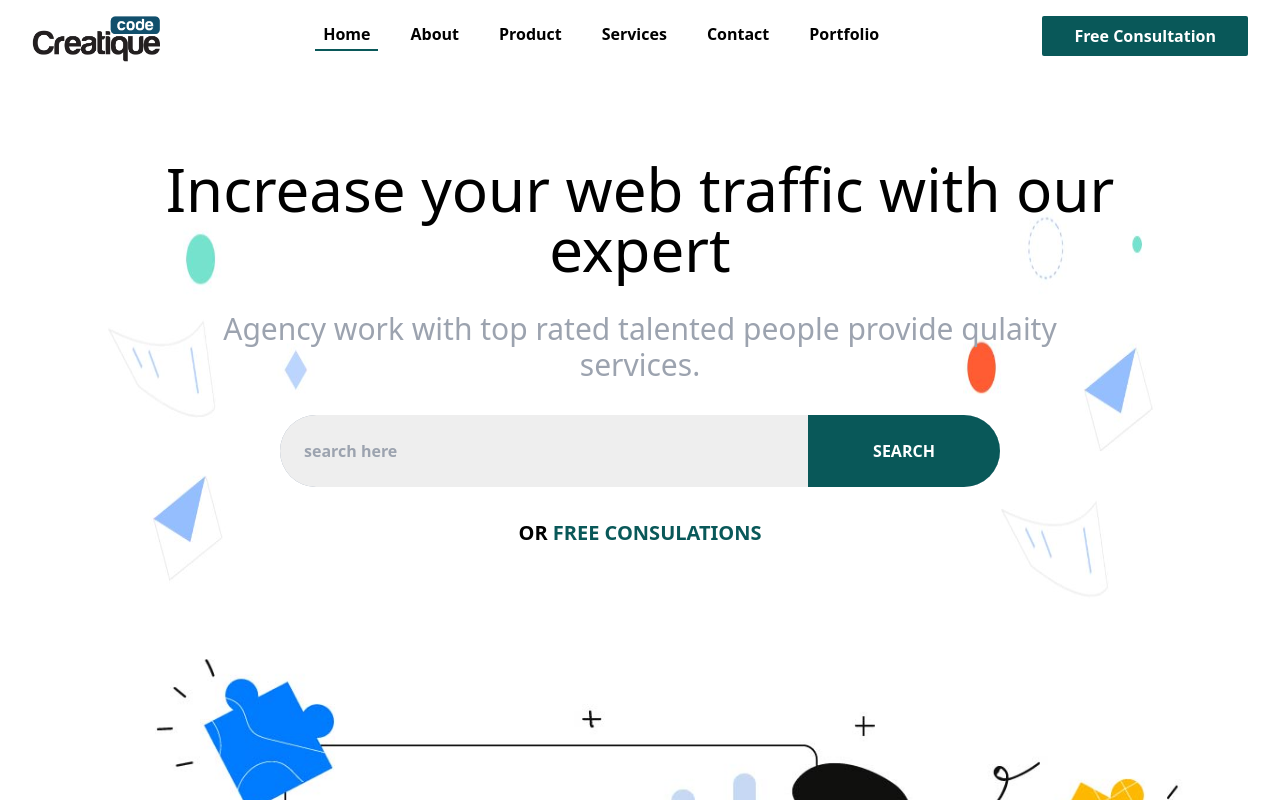
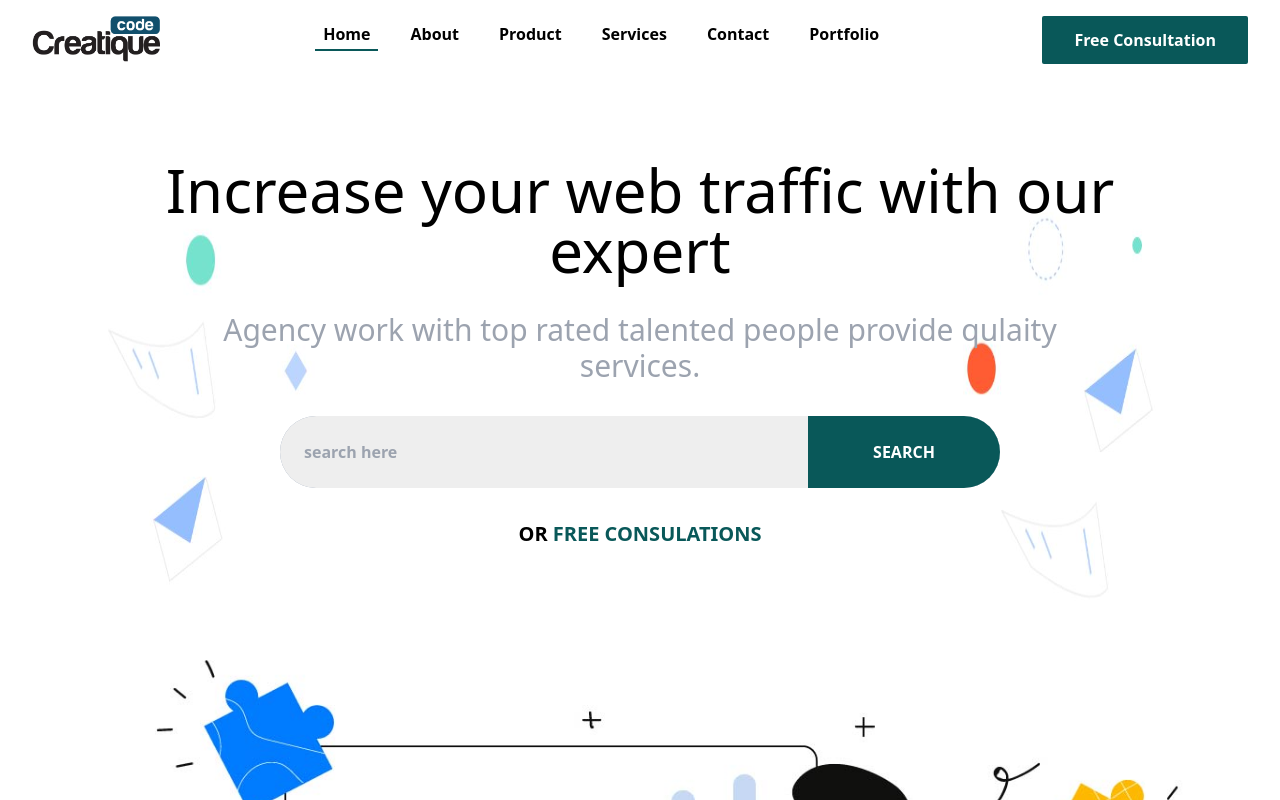
Before and after one commit to ahsanTonmoy/creatiqueCode, a Next.js app: page / in a window 1280 px wide. Shown: the top 800 px of the page. Built offline with nearby package versions, Linux system fonts and the light colour scheme.

Commit message:
add some padding

```diff
--- a/src/components/uiComponent/buttons/FillBtn.js
+++ b/src/components/uiComponent/buttons/FillBtn.js
@@ -3,7 +3,7 @@ import React from 'react';
 const FillBtn = ({btnTitle,radius}) => {
     return (
         <div>
-            <button className={`fillBtn px-8 py-2 capitalize font-semibold text-white ${radius}`}>{btnTitle}</button>
+            <button className={`fillBtn px-8 py-3 capitalize font-semibold text-white ${radius}`}>{btnTitle}</button>
         </div>
     );
 };
```
